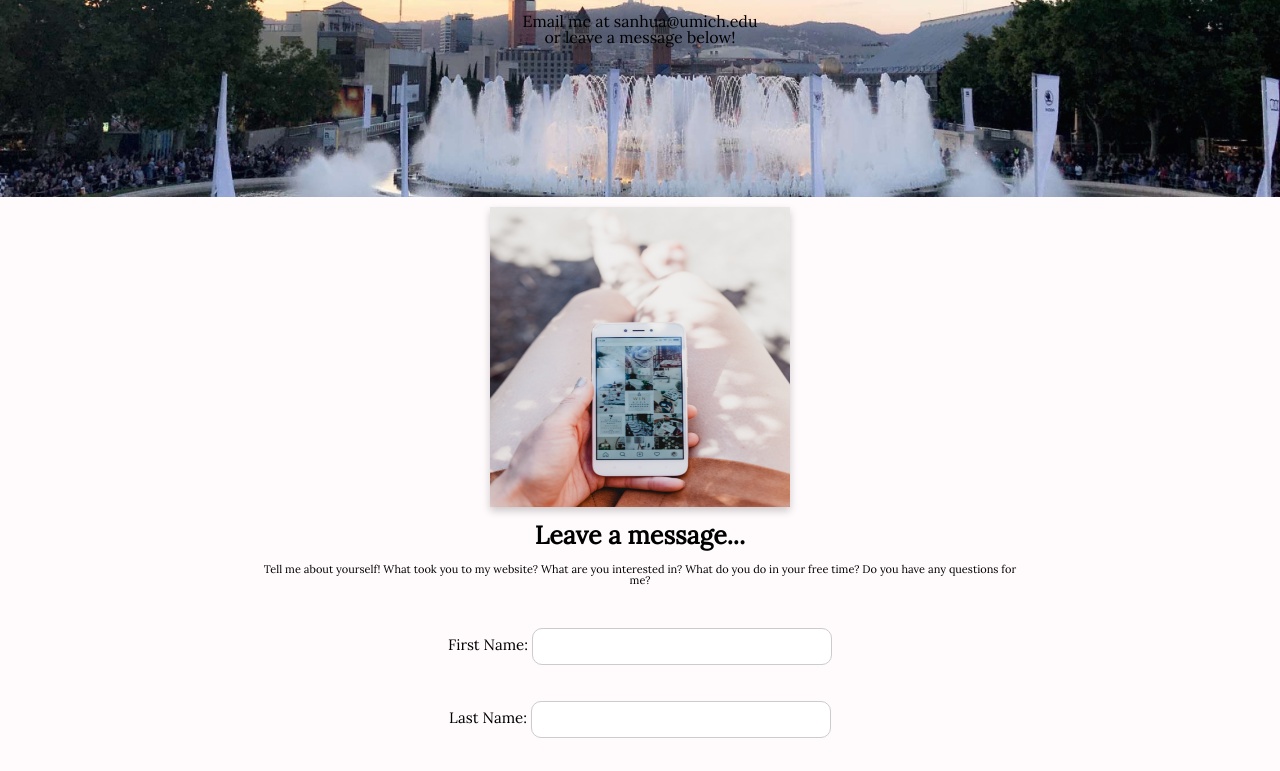
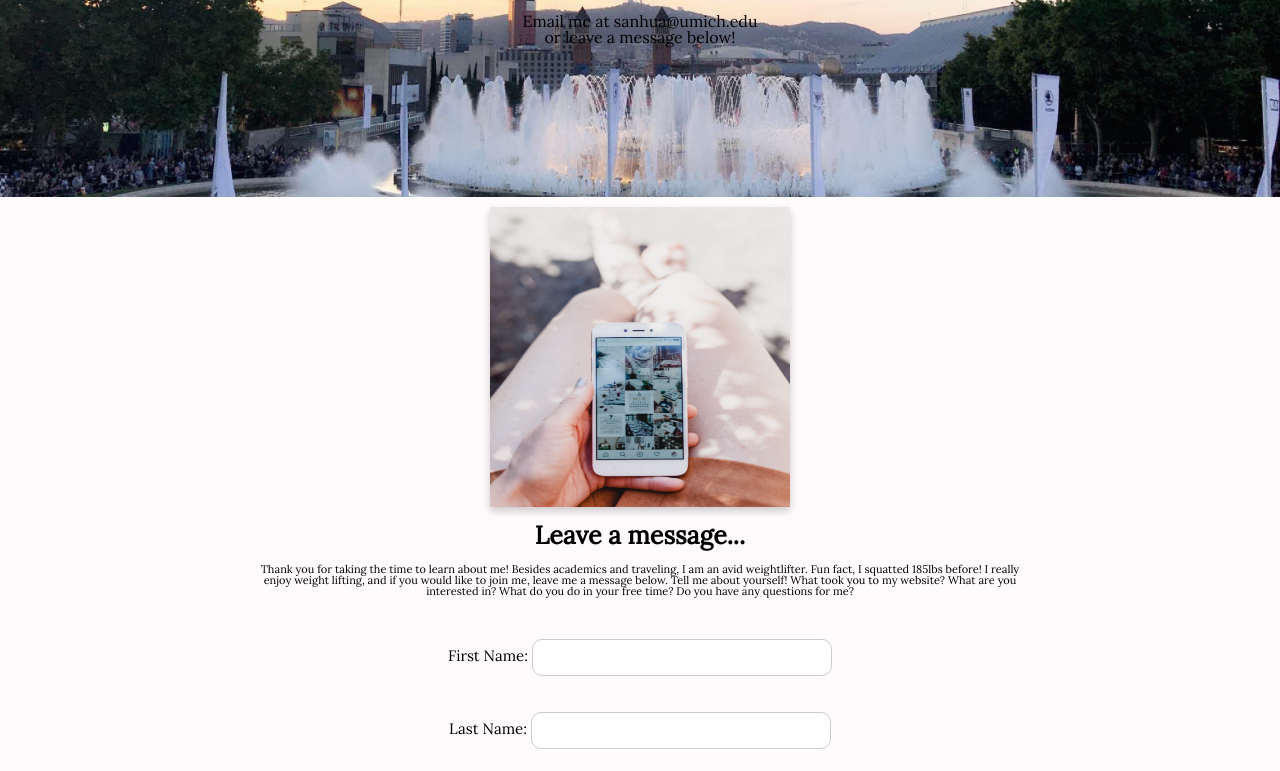
Before and after one commit to socarze1031/portfolio, a plain HTML site: page contact.html in a window 1280 px wide. Shown: the part 273-1044 px from the top of the page. Drawn offline with Linux system fonts and the light colour scheme.

Commit message:
Add files via upload

```diff
--- a/contact.html
+++ b/contact.html
@@ -58,9 +58,12 @@
                 <form action="https://formspree.io/xleeekzd" method="POST">
                     <br />
                     <h2 class="contact_title">Leave a message...</h2><br />
-                    <p style="font-size:11px;"> Tell me about yourself! What took you to my website? What are you
-                        interested in?
-                        What do you do in your free time? Do you have any questions for me? </p>
+                    <p style="font-size:11px;"> Thank you for taking the time to learn about me!
+                        Besides academics and traveling, I am an avid weightlifter.
+                        Fun fact, I squatted 185lbs before! I really enjoy weight lifting, and if you would like to join me,
+                        leave me a message below. Tell me about yourself! What took you to my website? What are you
+                        interested in? What do you do in your free time? Do you have any questions for me?
+                     </p>
                     <br />
                     <br />
 
```
